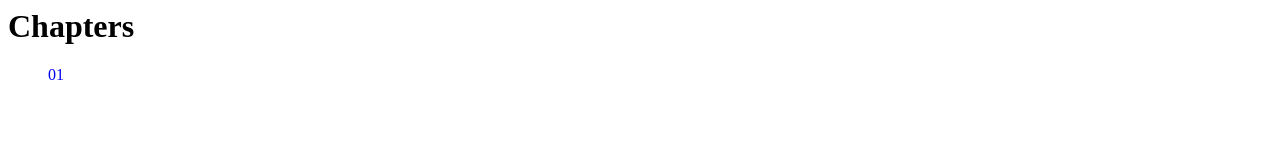
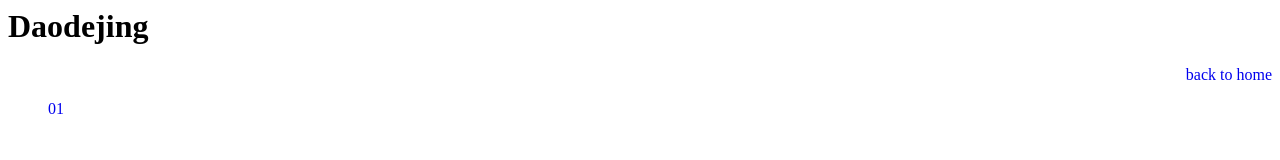
Before and after one commit to dao-translation/dao-translation, a plain HTML site: page daodejing/index.html in a window 1280 px wide. Drawn offline with Linux system fonts and the light colour scheme.

Commit message:
Update index.html

```diff
--- a/daodejing/index.html
+++ b/daodejing/index.html
@@ -3,7 +3,8 @@
     <link rel="stylesheet" href="../style.css">
   </head>
   <body>
-    <h1>Chapters</h1>
+    <h1>Daodejing</h1>
+    <p align="right"><a href="../">back to home</a></p>
 
     <ul>
       <li><a href="01.html">01</a></li>
```
